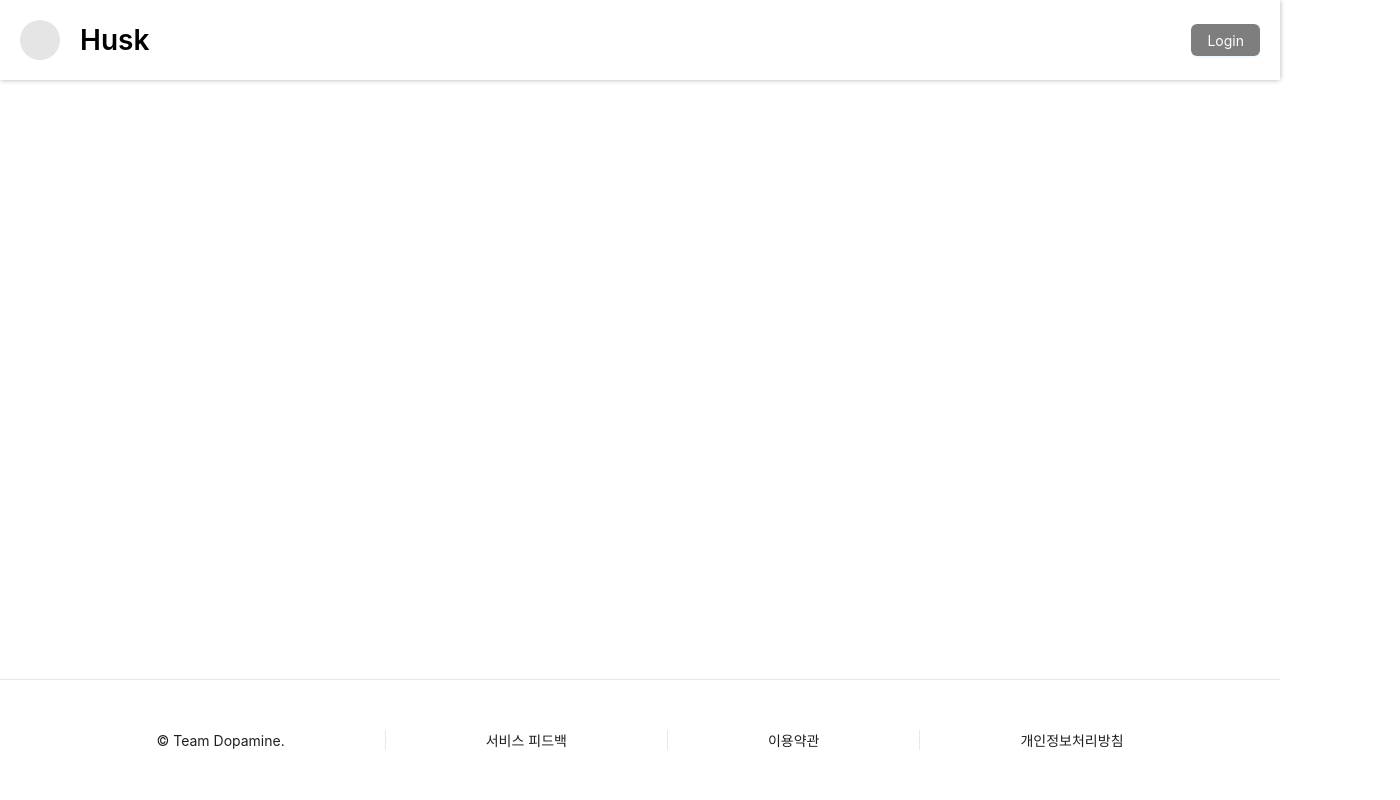
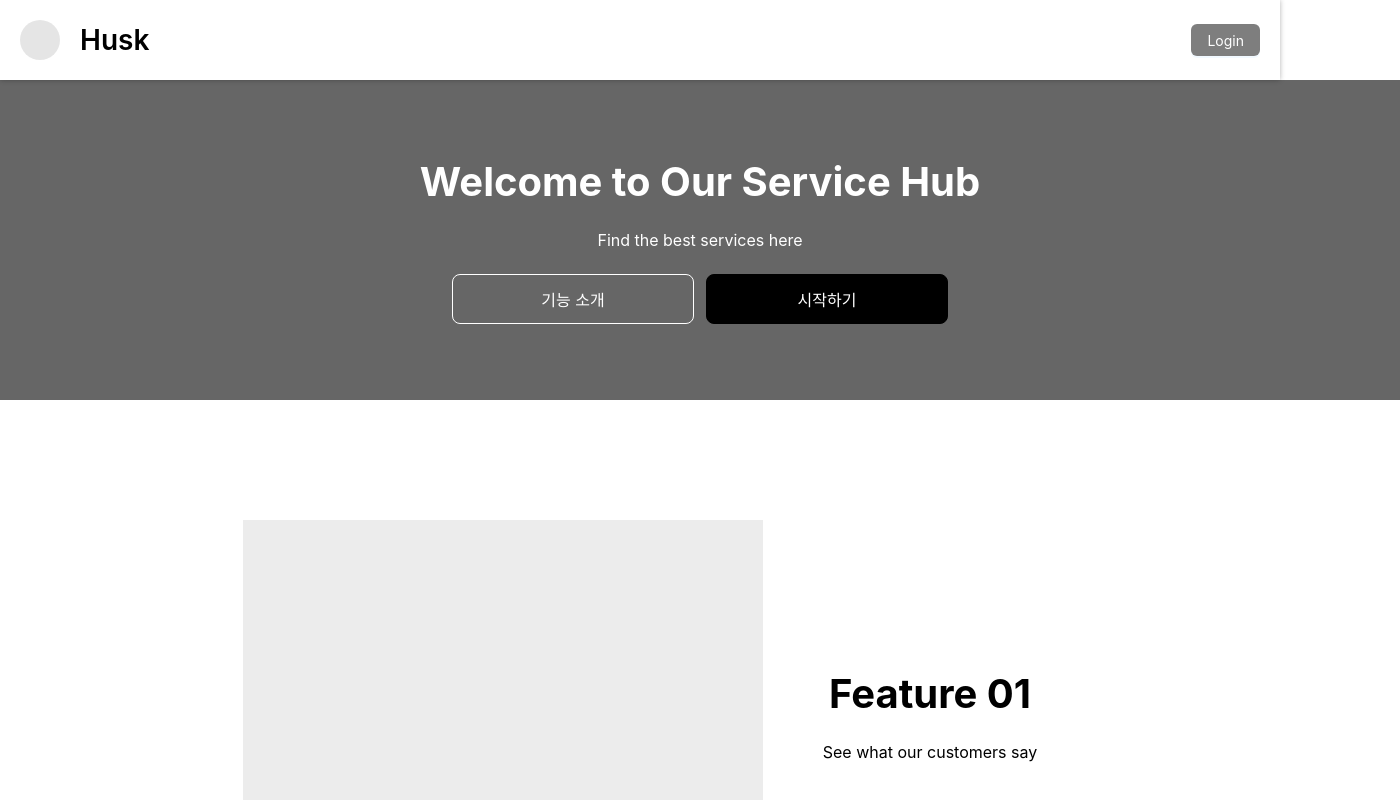
Before and after one commit to team-dopamine/husk-web, a React (Create React App) app: page / in a window 1280 px wide. Shown: the top 800 px of the page, 1400 px wide, since content can reach past the window. Built offline with nearby package versions, Linux system fonts and the light colour scheme.

Commit message:
feat: content page 적용

```diff
--- a/src/pages/main/index.tsx
+++ b/src/pages/main/index.tsx
@@ -1,13 +1,14 @@
 import Header from '../../components/header';
 import Footer from '../../components/footer';
-import { Content, Layout } from './index.style';
+import Content from '../../components/content';
+import { Layout } from './index.style';
 
 const Main = () => {
   return (
     <>
       <Layout>
         <Header />
-        <Content>Empty</Content>
+        <Content />
         <Footer />
       </Layout>
     </>
```
